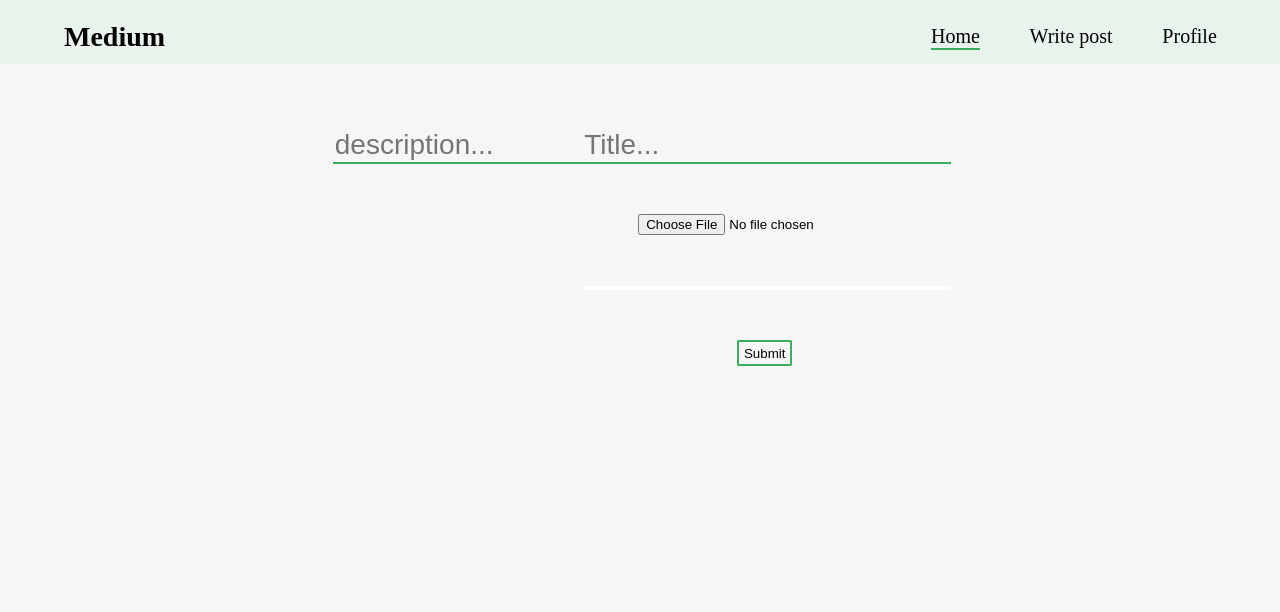
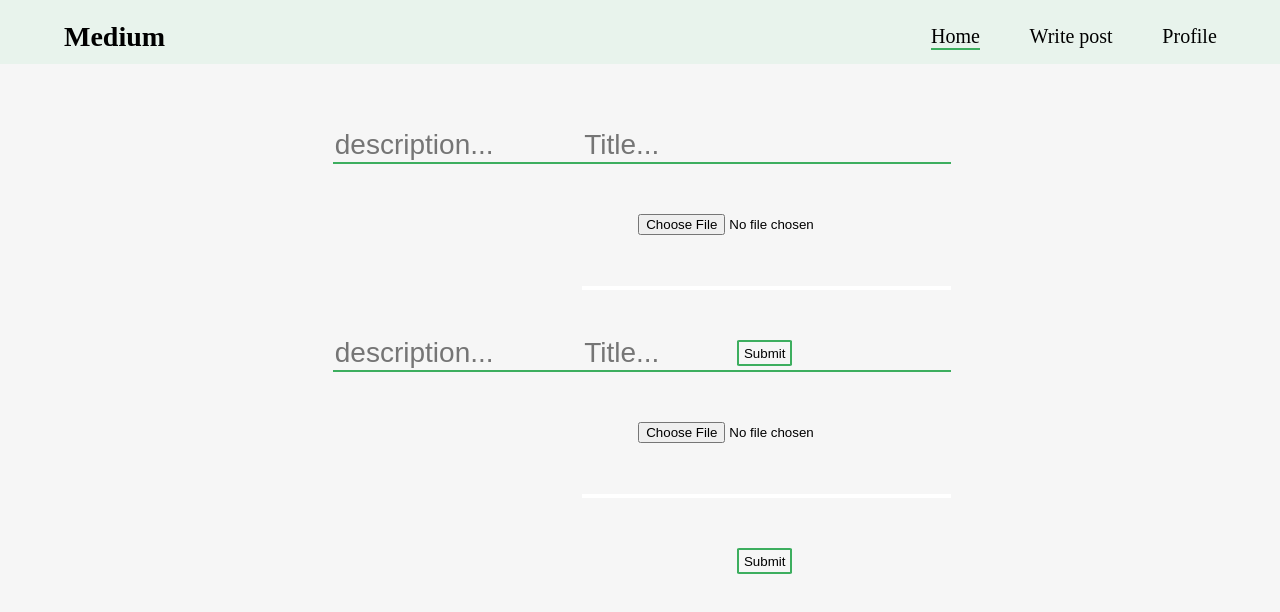
Before and after one commit to lalagias/frontend-Medium, a React (Create React App) app: page /writePost in a window 1280 px wide. Shown: the top 612 px of the page. Built offline with nearby package versions, Linux system fonts and the light colour scheme; no server answers; a web font is replaced by a local one.

Commit message:
added new post request for JWT token authentication, not fully working atm

```diff
--- a/src/App.js
+++ b/src/App.js
@@ -20,7 +20,8 @@ class App extends Component {
     super(props);
 
     this.state = {
-      posts: []
+      posts: [],
+      jwt: null
     };
   }
 
@@ -52,6 +53,28 @@ class App extends Component {
         this.setState(newState);
       })
       .catch(error => {
+        console.log(error);
+      });
+
+    axios
+      .post("http://localhost:8000/api/token/", {
+        username: "mocca",
+        password: "@060296jiM!"
+      })
+      .then(function(response) {
+        console.log(response);
+        // console.log(response.data.access);
+        // this.setState({ jwt: response.data.access });
+        let JWTtoken = response.data.access;
+        console.log(JWTtoken);
+        // store the new state object in the component's state
+        this.setState({ jwt: JWTtoken }, () => {
+          // only now the state was updated
+          console.log("Data is here", this.state.jwt);
+        });
+        // console.log(this.state.jwt);
+      })
+      .catch(function(error) {
         console.log(error);
       });
   }
@@ -118,6 +141,7 @@ class App extends Component {
               )}
             />
           </Switch>
+          <AddPost jwtToken={this.state.jwt} />
         </div>
       </Router>
     );
--- a/src/components/Posts/AddPost.js
+++ b/src/components/Posts/AddPost.js
@@ -10,7 +10,8 @@ class AddPost extends Component {
       title: null,
       description: null,
       text: null,
-      image: null
+      image: null,
+      jwt: null
     };
   }
 
@@ -25,6 +26,28 @@ class AddPost extends Component {
 
     console.log(this.state);
 
+    // axios
+    //   .post("http://localhost:8000/api/token/", {
+    //     username: "mocca",
+    //     password: "@060296jiM!"
+    //   })
+    //   .then(function(response) {
+    //     console.log(response);
+    //     // console.log(response.data.access);
+    //     // this.setState({ jwt: response.data.access });
+    //     let JWTtoken = response.data.access;
+    //     console.log(JWTtoken);
+    //     // store the new state object in the component's state
+    //     // this.setState({ jwt: JWTtoken }, () => {
+    //     //   // only now the state was updated
+    //     //   console.log("Data is here", this.state.jwt);
+    //     // });
+    //     // // console.log(this.state.jwt);
+    //   })
+    //   .catch(function(error) {
+    //     console.log(error);
+    //   });
+
     const post = {
       title: this.state.title,
       description: this.state.description,
@@ -32,8 +55,14 @@ class AddPost extends Component {
       image: this.state.image
     };
 
-    axios
-      .post(`http://localhost:8000/posts/`, { post })
+    axios({
+      method: "post", //you can set what request you want to be
+      url: `http://localhost:8000/posts/`,
+      data: { post },
+      headers: {
+        Authorization: "Bearer " + this.props.jwt
+      }
+    })
       .then(res => {
         console.log(res);
         console.log(res.data);
```
